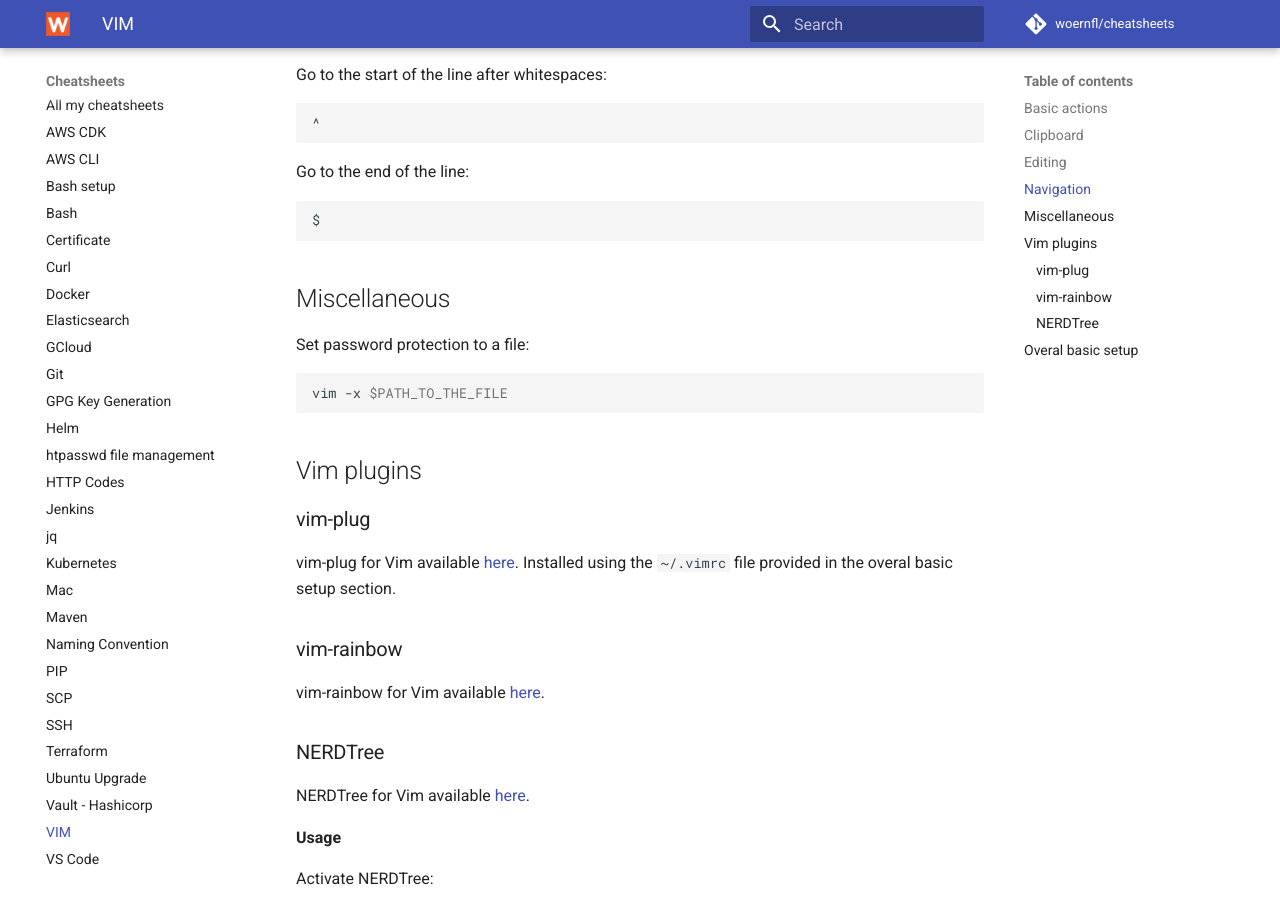
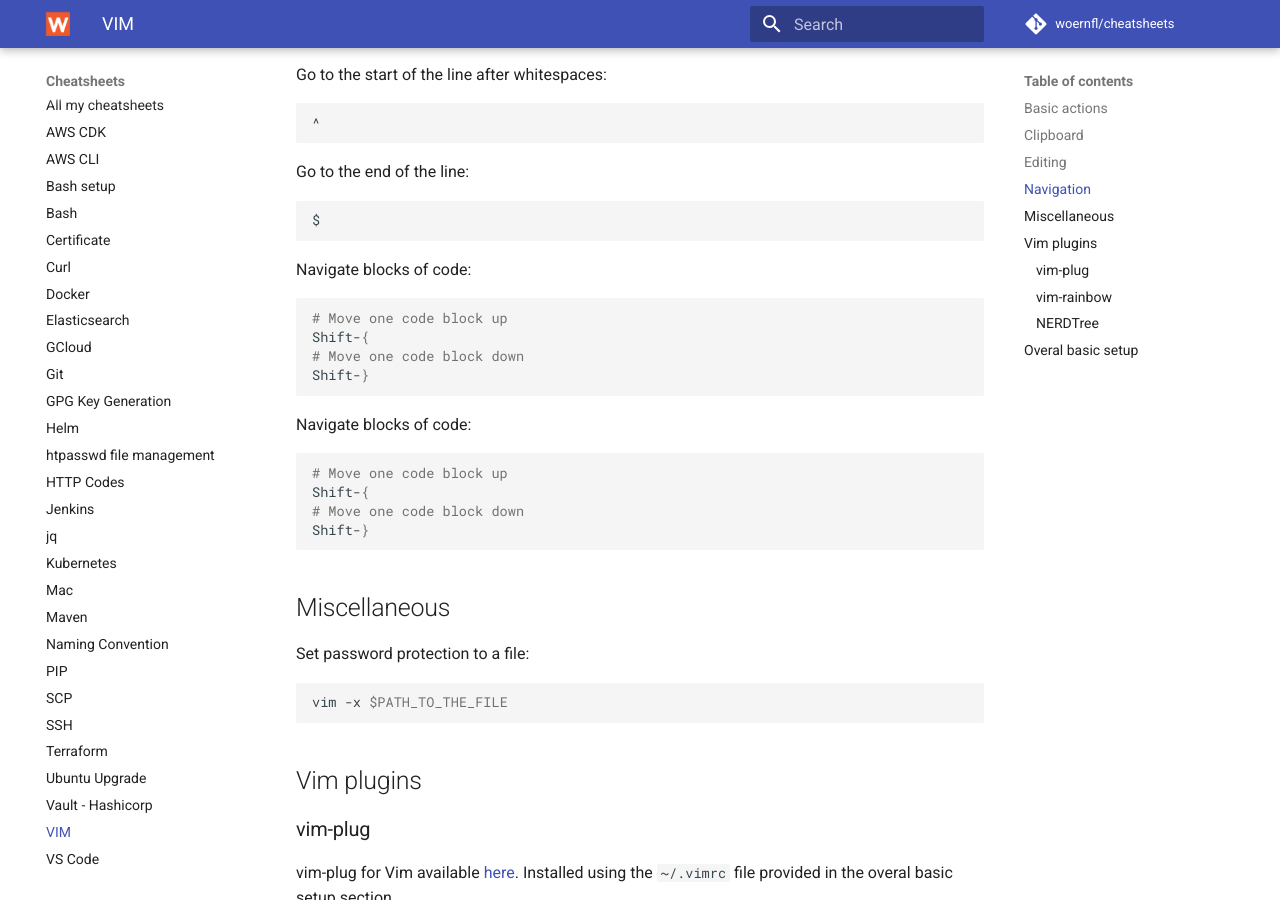
Before and after one commit to woernfl/cheatsheets, an MkDocs documentation site: the page built from docs/vim.md, in a window 1280 px wide and 900 px high, scrolled down 2609 px. Built offline with MkDocs 1.6.1 and Material for MkDocs 9.7.7, drawn with Linux system fonts in a browser that asks for light colours; comment, search, counter and statistics services are not loaded.

Commit message:
Update vim.md

````diff
--- a/docs/vim.md
+++ b/docs/vim.md
@@ -154,6 +154,24 @@
 $
 ```
 
+Navigate blocks of code:
+
+```bash
+# Move one code block up
+Shift-{
+# Move one code block down
+Shift-}
+```
+
+Navigate blocks of code:
+
+```bash
+# Move one code block up
+Shift-{
+# Move one code block down
+Shift-}
+```
+
 ## Miscellaneous
 
 Set password protection to a file:
````
